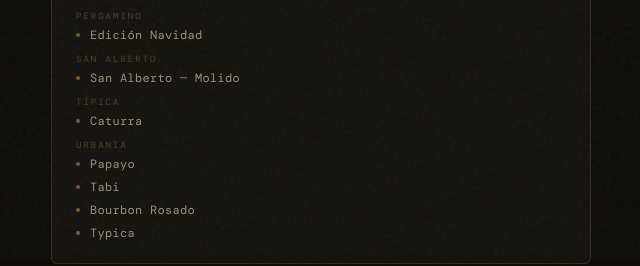
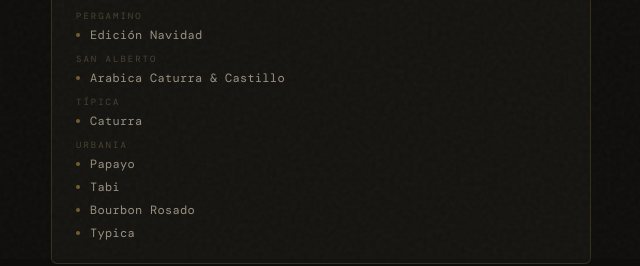
Before and after one commit to dinover/danshouse, a plain HTML site: page index.html in a window 1280 px wide. Shown: the part 541-807 px from the top of the page, 319-959 px from the left. Drawn offline with nearby package versions, Linux system fonts and the light colour scheme; a web font is replaced by a local one.

Commit message:
Detalles san alberto

```diff
--- a/index.html
+++ b/index.html
@@ -220,7 +220,7 @@ footer {
       </div>
        <div class="granos-label">San Alberto</div>
       <div class="granos">
-        <div class="grano">San Alberto — Molido</div>
+        <div class="grano">Arabica Caturra & Castillo</div>
       </div>
       <div class="granos-label">Típica</div>
       <div class="granos">
```
